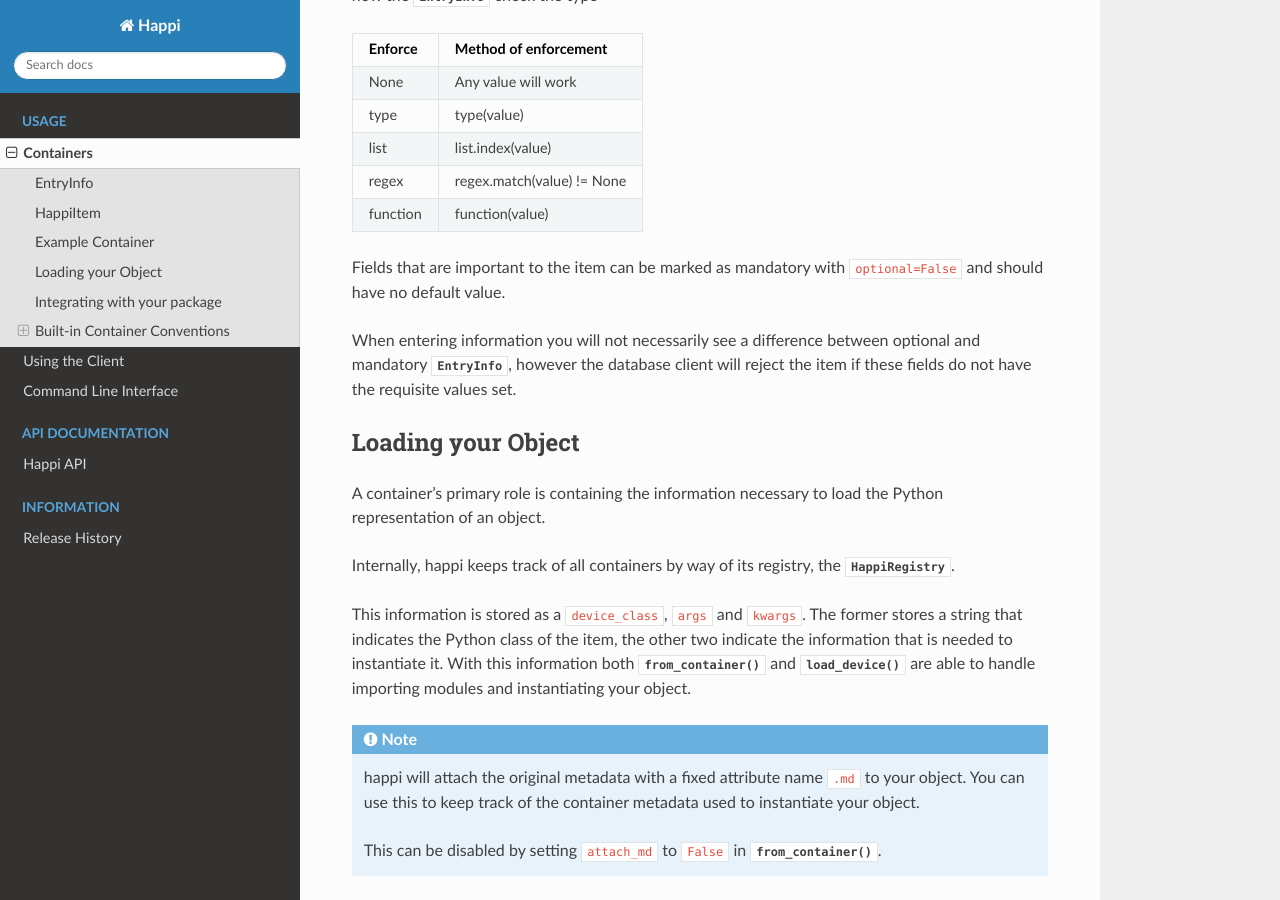
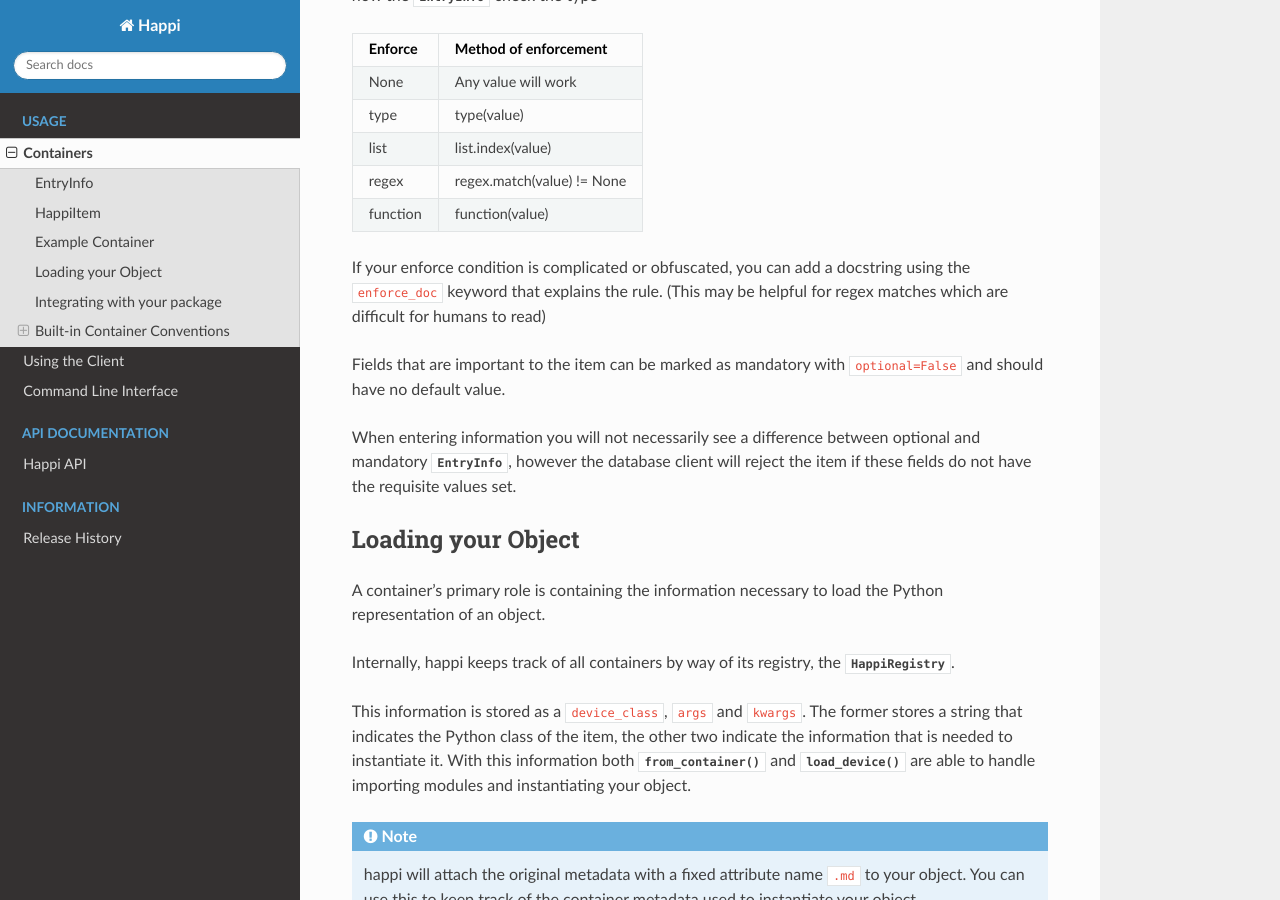
Before and after one commit to pcdshub/happi, a Sphinx documentation site: the page built from docs/source/containers.rst, in a window 1280 px wide and 900 px high, scrolled down 1888 px. Built offline with Sphinx 7.4.7 and the Read the Docs theme 2.0.0, drawn with Linux system fonts in a browser that asks for light colours.

Commit message:
DOC: update docs to explain enforce_doc

```diff
--- a/docs/source/containers.rst
+++ b/docs/source/containers.rst
@@ -75,7 +75,8 @@
         count         = EntryInfo('Count of Item', enforce=int, default=0)
         choices       = EntryInfo('Choice Info', enforce=['a','b','c'])
         no_whitespace = EntryInfo('Enforce no whitespace',
-                                   enforce = re.compile(r'[\S]*$'))
+                                   enforce = re.compile(r'[\S]*$'),
+                                   enforce_doc = 'This item cannot have whitespace')
 
 By default, :class:`.EntryInfo` will create an optional init keyword argument with a
 default of ``None`` with the same name as the class attribute. A quick way
@@ -105,6 +106,11 @@
 regex      regex.match(value) != None
 function   function(value)
 ========   ===========================
+
+If your enforce condition is complicated or obfuscated, you can add a
+docstring using the ``enforce_doc`` keyword that explains the rule.
+(This may be helpful for regex matches which are difficult for humans
+to read)
 
 Fields that are important to the item can be marked as mandatory with
 ``optional=False`` and should have no default value.
```
